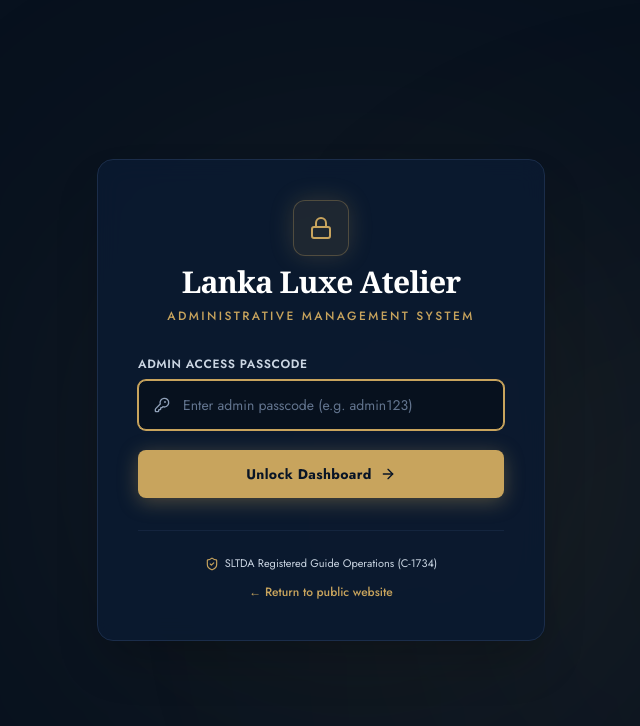
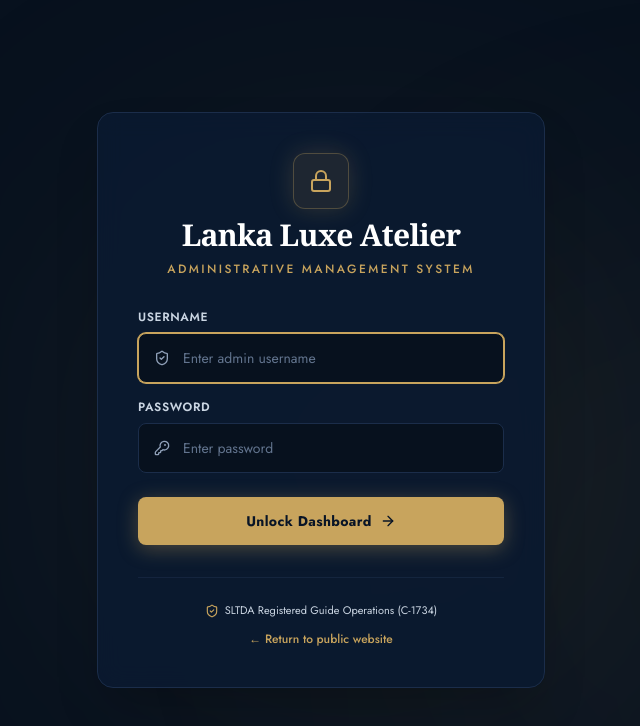
Before and after one commit to ChamudithaShehan/Lanka-Luxe-New01-, a Next.js app: page /admin/login in a window 1280 px wide. Shown: the top 726 px of the page, without its empty margins (319-959 px from the left). Built offline with nearby package versions, Linux system fonts and the light colour scheme.

Commit message:
Update page.tsx

```diff
--- a/src/app/admin/login/page.tsx
+++ b/src/app/admin/login/page.tsx
@@ -8,6 +8,7 @@
 
 export default function AdminLoginPage() {
   const router = useRouter();
+  const [username, setUsername] = useState("");
   const [passcode, setPasscode] = useState("");
   const [error, setError] = useState(false);
   const [loading, setLoading] = useState(false);
@@ -17,19 +18,21 @@
     setLoading(true);
     setError(false);
 
-    // Accept default master keys: "lankaluxe2026", "admin123", "luxe", or founder licence "C-1734"
-    const validKeys = ["lankaluxe2026", "admin123", "luxe", "c-1734", "admin", "1234"];
-    const input = passcode.trim().toLowerCase();
+    const validUsers = ["admin", "iroshan"];
+    const validKeys = ["lankaluxe2026", "admin123", "c-1734"];
+
+    const user = username.trim().toLowerCase();
+    const pass = passcode.trim().toLowerCase();
 
     setTimeout(() => {
-      if (validKeys.includes(input) || input.length >= 4) {
+      if (validUsers.includes(user) && validKeys.includes(pass)) {
         localStorage.setItem("llj_admin_auth", "true");
         toast.success("Welcome back, Iroshan! Access granted.");
         router.push("/admin");
       } else {
         setError(true);
         setLoading(false);
-        toast.error("Invalid authentication passcode.");
+        toast.error("Invalid credentials.");
       }
     }, 400);
   };
@@ -55,28 +58,47 @@
         </div>
 
         {/* Form */}
-        <form onSubmit={handleLogin} className="space-y-5">
+        <form onSubmit={handleLogin} className="space-y-6">
+          <div className="space-y-4">
             <div className="space-y-2">
               <label className="block text-xs font-semibold text-slate-300 uppercase tracking-wider">
-              Admin Access Passcode
+                Username
+              </label>
+              <div className="relative">
+                <input
+                  type="text"
+                  value={username}
+                  onChange={(e) => setUsername(e.target.value)}
+                  placeholder="Enter admin username"
+                  className="w-full px-4 py-3.5 pl-11 rounded-xl bg-[#07111E] border border-[#1B2D4A] focus:border-[#C8A45D] focus:ring-1 focus:ring-[#C8A45D] text-sm text-white placeholder-slate-500 transition-all outline-none"
+                  autoFocus
+                  required
+                />
+                <ShieldCheck className="w-4 h-4 text-slate-400 absolute left-4 top-1/2 -translate-y-1/2" />
+              </div>
+            </div>
+
+            <div className="space-y-2">
+              <label className="block text-xs font-semibold text-slate-300 uppercase tracking-wider">
+                Password
               </label>
               <div className="relative">
                 <input
                   type="password"
                   value={passcode}
                   onChange={(e) => setPasscode(e.target.value)}
-                placeholder="Enter admin passcode (e.g. admin123)"
+                  placeholder="Enter password"
                   className="w-full px-4 py-3.5 pl-11 rounded-xl bg-[#07111E] border border-[#1B2D4A] focus:border-[#C8A45D] focus:ring-1 focus:ring-[#C8A45D] text-sm text-white placeholder-slate-500 transition-all outline-none"
-                autoFocus
                   required
                 />
                 <KeyRound className="w-4 h-4 text-slate-400 absolute left-4 top-1/2 -translate-y-1/2" />
               </div>
               {error && (
-              <p className="text-xs text-red-400 font-medium">
-                Incorrect passcode. Please try again.
+                <p className="text-xs text-red-400 font-medium pt-1">
+                  Invalid username or password.
                 </p>
               )}
+            </div>
           </div>
 
           <button
```
Lines whose indentation alone changed are shown as unchanged.
